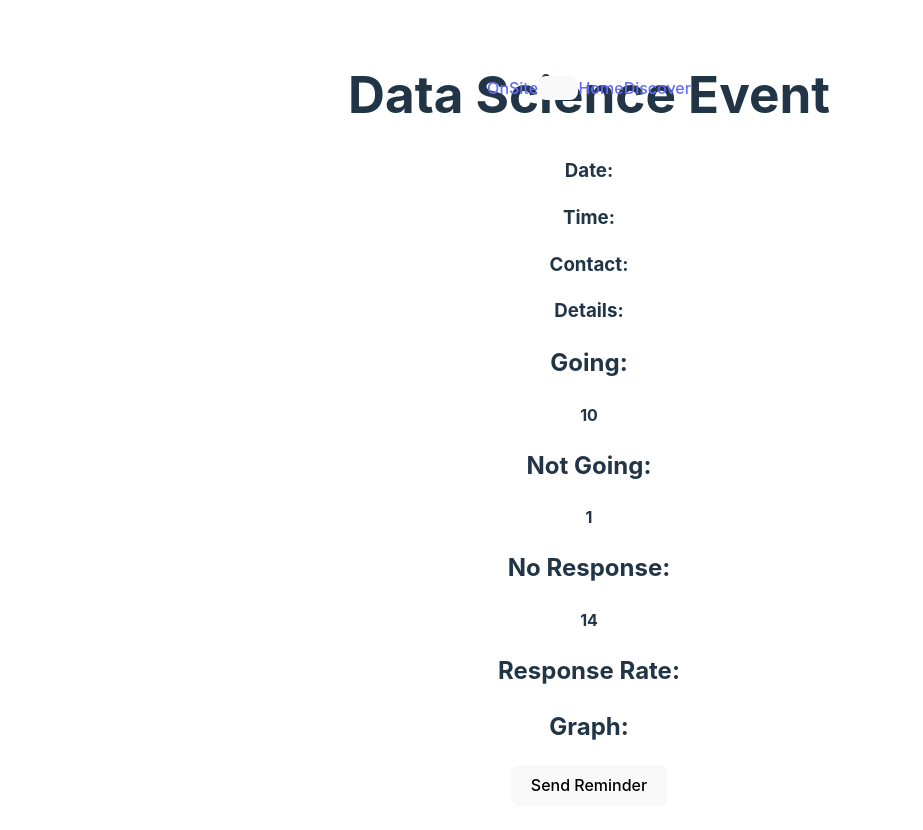
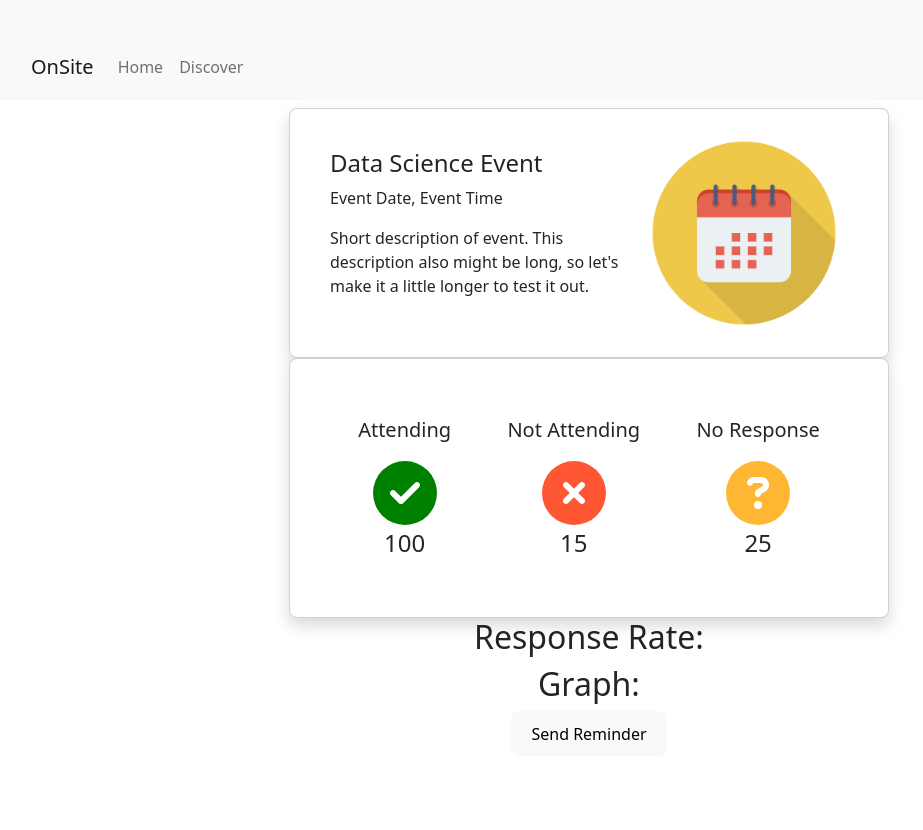
Before and after one commit to cs394-s23/attendeeTracker, a React (Vite) app: page / in a window 1280 px wide. Shown: the top 830 px of the page, without its empty margins (51-974 px from the left). After the commit the page ends 800 px from the top, so only its background shows below. Built offline with nearby package versions, Linux system fonts and the light colour scheme.

Commit message:
first two cards

```diff
--- a/src/App.jsx
+++ b/src/App.jsx
@@ -2,8 +2,11 @@ import { useState } from 'react'
 import reactLogo from './assets/react.svg'
 import viteLogo from '/vite.svg'
 import './App.css'
+import "bootstrap/dist/css/bootstrap.min.css";
 import Dashboard from './components/Dashboard'
 import NavBar from './components/NavBar'
+
+
 
 function App() {
   const [count, setCount] = useState(0)
--- a/src/components/Dashboard.jsx
+++ b/src/components/Dashboard.jsx
@@ -1,23 +1,13 @@
 import NavBar from "./NavBar"
+import DashInfoCard from "./dashInfoCard"
+import DashAttendanceCard from "./dashAttendanceCard"
 const Dashboard = () => {
     return (
         <div>
             <NavBar />
             <h1>Data Science Event</h1>
-            <div className="information">
-                <h3>Date: </h3>
-                <h3>Time: </h3>
-                <h3>Contact: </h3>
-                <h3>Details: </h3>
-            </div>
-            <div className="participants">
-                <h2>Going:</h2>
-                <h4>10</h4>
-                <h2>Not Going:</h2>
-                <h4>1</h4>
-                <h2>No Response:</h2>
-                <h4>14</h4>
-            </div>
+            <DashInfoCard/>
+            <DashAttendanceCard/>
             <div className="analytics">
                 <h2>Response Rate:</h2>
 
--- /dev/null
+++ b/src/components/dashAttendanceCard.jsx
@@ -0,0 +1,43 @@
+import "../styles/dashAttendanceCard.css"
+import Card from 'react-bootstrap/Card';
+import { FontAwesomeIcon } from '@fortawesome/react-fontawesome'
+import { faCircleCheck, faCircleXmark, faCircleQuestion } from '@fortawesome/free-solid-svg-icons'
+
+
+
+
+
+const DashAttendanceCard = () => {
+
+    return (
+
+        <Card className="dashAttendanceCard">
+            <Card.Body className="dashAttendanCecard-body">
+                <div className="attendance">
+                    <div className="attendance-section">
+                        <p className="attendance-status">Attending</p>
+                        <FontAwesomeIcon icon={faCircleCheck} className="attendance-icon fa-4x" style={{color: "green"}}/>
+                        <p className="attendance-number">100</p>
+                    </div>
+                    <div className="attendance-section">
+                        <p className="attendance-status">Not Attending</p>
+                        <FontAwesomeIcon icon={faCircleXmark} className="attendance-icon fa-4x" style={{color: "#FF5733"}}/>
+                        <p className="attendance-number">15</p>
+                    </div>
+                    <div className="attendance-section">
+                        <p className="attendance-status">No Response</p>
+                        <FontAwesomeIcon icon={faCircleQuestion} className="attendance-icon fa-4x" style={{color: "#FFB733"}}/>
+                        <p className="attendance-number">25</p>
+                    </div>
+                </div>
+            </Card.Body>
+
+
+        </Card>
+    )
+
+
+
+}
+
+export default DashAttendanceCard;
--- /dev/null
+++ b/src/components/dashInfoCard.jsx
@@ -0,0 +1,28 @@
+import "../styles/dashInfoCard.css"
+import Card from 'react-bootstrap/Card';
+
+
+const DashInfoCard = () => {
+
+    return (
+
+        <Card className="dashcard">
+
+
+            <Card.Body className="dashcard-body">
+                <Card.Title className="dashcard-title">Data Science Event</Card.Title>
+                <Card.Text>
+                    <p>Event Date, Event Time</p>
+                    <p>Short description of event. This description also might be long, so let's make it a little longer to test it out.</p>
+                </Card.Text>
+            </Card.Body>
+            <Card.Img className="card-image" src="public/calendar.png"/>
+
+        </Card>
+    )
+
+
+
+}
+
+export default DashInfoCard;
--- /dev/null
+++ b/src/styles/dashAttendanceCard.css
@@ -0,0 +1,60 @@
+.dashAttendanceCard {
+    background-color: #fff;
+    border-radius: 0.5rem;
+    box-shadow: 0 0.5rem 1rem rgba(0, 0, 0, 0.15);
+    padding: 1.5rem;
+    text-align: left;
+    max-width: 600px;
+
+    display: flex;
+    flex-direction: row;
+
+
+}
+
+.dashAttendanceCard-body {
+    display: flex;
+    /* border: 1px solid red; */
+
+}
+
+
+
+.attendance {
+    display: flex;
+    flex-direction: row;
+    justify-content: space-around;
+    align-items: center;
+    margin-top: 1rem;
+
+    width: 100%;
+    /* border: 1px solid orange; */
+
+}
+
+
+.attendance-section {
+    display: flex;
+    flex-direction: column;
+    align-items: center;
+
+    /* border: 1px solid green; */
+}
+
+.attendance-status {
+    font-size: 1.25rem;
+}
+
+.attendance-number {
+    font-size: 1.5rem;
+}
+
+.dashcard-title {
+    font-size: 1.5rem;
+    font-weight: 500;
+    margin-bottom: 0.5rem;
+}
+
+/* .attendance-icon {
+    width: 20%;
+} */
--- /dev/null
+++ b/src/styles/dashInfoCard.css
@@ -0,0 +1,33 @@
+.dashcard {
+    background-color: #fff;
+    border-radius: 0.5rem;
+    box-shadow: 0 0.5rem 1rem rgba(0, 0, 0, 0.15);
+    padding: 1.5rem;
+    text-align: left;
+    max-width: 600px;
+
+    display: flex;
+    flex-direction: row;
+
+
+}
+
+.dashcard-body {
+    display: flex;
+    flex-direction: column;
+    max-width: 60%;
+}
+
+.card-image {
+    width: 200px;
+    height: auto;
+    /* border: 1px solid green; */
+
+}
+
+
+.dashcard-title {
+    font-size: 1.5rem;
+    font-weight: 500;
+    margin-bottom: 0.5rem;
+}
```
Also changed, not shown: package.json (+7 -1 lines), public/calendar.png (added), 6 other files (tests, documents, lock files or other folders).
